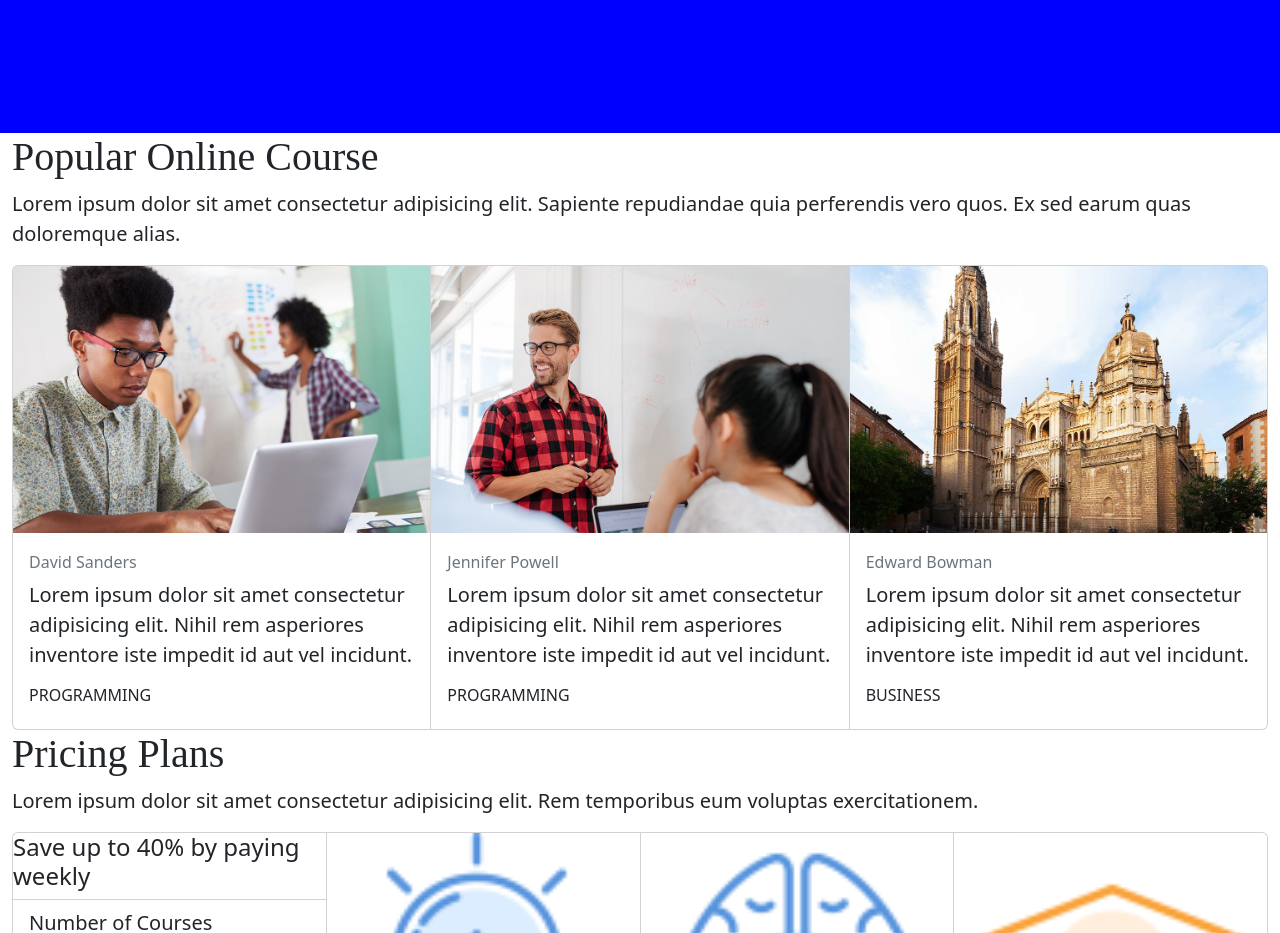
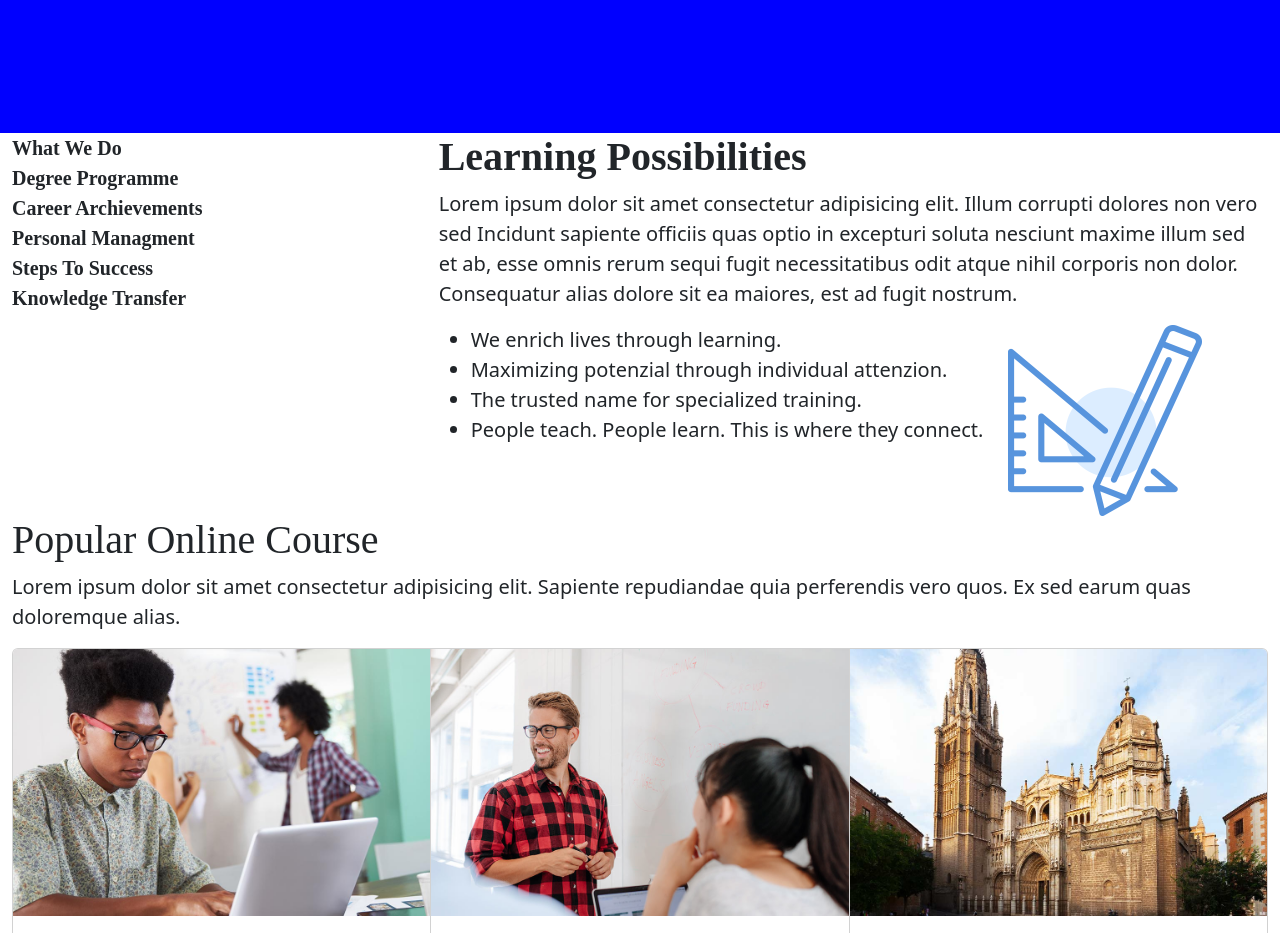
Before and after one commit to AnielloPiscopo/proj-html-vuejs, a Vue app: page / in a window 1280 px wide. Shown: the part 1060-1993 px from the top of the page. Built offline with nearby package versions, Linux system fonts and the light colour scheme.

Commit message:
Added the content in MainProgrammDetails and in MainPricingPlans components and made the substitution of some values in the components with HTML entities codes

```diff
--- a/src/components/main/AppMain.vue
+++ b/src/components/main/AppMain.vue
@@ -1,6 +1,7 @@
 <script>
 import MainIconsContainer from './MainIconsContainer.vue';
 import MainTestimonials from './MainTestimonials.vue';
+import MainProgrammDetails from './MainProgrammDetails.vue';
 import MainCourses from './MainCourses.vue';
 import MainPricingPlans from './MainPricingPlans.vue';
 
@@ -9,6 +10,7 @@ export default {
     components: {
         MainIconsContainer,
         MainTestimonials,
+        MainProgrammDetails,
         MainCourses,
         MainPricingPlans,
     }
@@ -20,6 +22,7 @@ export default {
     <main>
         <MainIconsContainer />
         <MainTestimonials />
+        <MainProgrammDetails />
         <MainCourses />
         <MainPricingPlans />
     </main>
--- a/src/components/main/MainCourses.vue
+++ b/src/components/main/MainCourses.vue
@@ -68,6 +68,6 @@ export default {
     </section>
 </template>
 
-<style lang="scss">
+<style lang="scss" scoped>
 
 </style>
--- a/src/components/main/MainPricingPlans.vue
+++ b/src/components/main/MainPricingPlans.vue
@@ -71,14 +71,14 @@ export default {
 
             <div class="card-group">
                 <div class="card" style="width: 18rem;">
-                    <h4 class="card-title">Save up to 40% by paying weekly</h4>
+                    <h4 class="card-title">Save up to 40&#37; by paying weekly</h4>
                     <ul v-for="key in Object.keys(plansList[0]).splice(3, 10)" class="list-group list-group-flush">
                         <li class="list-group-item">{{ key }}</li>
                     </ul>
                 </div>
 
-                <div v-for="plan, index in plansList" class="card" :class="(planActiveIndex = index) ? 'my_active' : ''"
-                    style="width: 18rem;" :key="index">
+                <div v-for="plan, index in plansList" class="card"
+                    :class="(planActiveIndex === index) ? 'my_active' : ''" style="width: 18rem;" :key="index">
                     <div class="container-fluid">
                         <img class="card-img-top"
                             :src="store.getImgPath(plansIconsImgPath + plan.imgPath + plansIconsImgExtension)"
@@ -104,6 +104,6 @@ export default {
     </section>
 </template>
 
-<style lang="scss">
+<style lang="scss" scoped>
 
 </style>
--- /dev/null
+++ b/src/components/main/MainProgrammDetails.vue
@@ -0,0 +1,141 @@
+<script>
+import { store } from '../../store';
+
+export default {
+    name: 'MainProgrammDetails',
+
+    data() {
+        return {
+            store,
+            activeProgrammInfoIndex: 0,
+            imgsPath: 'h12-tabs-icon-',
+            imgsExtension: '.png',
+
+            programmInfoList: [
+                'What We Do',
+                'Degree Programme',
+                'Career Archievements',
+                'Personal Managment',
+                'Steps To Success',
+                'Knowledge Transfer',
+            ],
+
+            programmDetailsList: [
+                {
+                    title: 'Learning Possibilities',
+                    text: 'Lorem ipsum dolor sit amet consectetur adipisicing elit. Illum corrupti dolores non vero sed Incidunt sapiente officiis quas optio in excepturi soluta nesciunt maxime illum sed et ab, esse omnis rerum sequi fugit necessitatibus odit atque nihil corporis non dolor. Consequatur alias dolore sit ea maiores, est ad fugit nostrum.',
+                    list: [
+                        'We enrich lives through learning.',
+                        'Maximizing potenzial through individual attenzion.',
+                        'The trusted name for specialized training.',
+                        'People teach. People learn. This is where they connect.'
+                    ]
+                },
+
+
+                {
+                    title: 'Learning Possibilities',
+                    text: 'Lorem ipsum dolor sit amet consectetur adipisicing elit. Illum corrupti dolores non vero sed Incidunt sapiente officiis quas optio in excepturi soluta nesciunt maxime illum sed et ab, esse omnis rerum sequi fugit necessitatibus odit atque nihil corporis non dolor. Consequatur alias dolore sit ea maiores, est ad fugit nostrum.',
+                    list: [
+                        'We enrich lives through learning.',
+                        'Maximizing potenzial through individual attenzion.',
+                        'The trusted name for specialized training.',
+                        'People teach. People learn. This is where they connect.'
+                    ]
+                },
+
+                {
+                    title: 'Learning Possibilities',
+                    text: 'Lorem ipsum dolor sit amet consectetur adipisicing elit. Illum corrupti dolores non vero sed Incidunt sapiente officiis quas optio in excepturi soluta nesciunt maxime illum sed et ab, esse omnis rerum sequi fugit necessitatibus odit atque nihil corporis non dolor. Consequatur alias dolore sit ea maiores, est ad fugit nostrum.',
+                    list: [
+                        'We enrich lives through learning.',
+                        'Maximizing potenzial through individual attenzion.',
+                        'The trusted name for specialized training.',
+                        'People teach. People learn. This is where they connect.'
+                    ]
+                },
+
+                {
+                    title: 'Learning Possibilities',
+                    text: 'Lorem ipsum dolor sit amet consectetur adipisicing elit. Illum corrupti dolores non vero sed Incidunt sapiente officiis quas optio in excepturi soluta nesciunt maxime illum sed et ab, esse omnis rerum sequi fugit necessitatibus odit atque nihil corporis non dolor. Consequatur alias dolore sit ea maiores, est ad fugit nostrum.',
+                    list: [
+                        'We enrich lives through learning.',
+                        'Maximizing potenzial through individual attenzion.',
+                        'The trusted name for specialized training.',
+                        'People teach. People learn. This is where they connect.'
+                    ]
+                },
+
+                {
+                    title: 'Learning Possibilities',
+                    text: 'Lorem ipsum dolor sit amet consectetur adipisicing elit. Illum corrupti dolores non vero sed Incidunt sapiente officiis quas optio in excepturi soluta nesciunt maxime illum sed et ab, esse omnis rerum sequi fugit necessitatibus odit atque nihil corporis non dolor. Consequatur alias dolore sit ea maiores, est ad fugit nostrum.',
+                    list: [
+                        'We enrich lives through learning.',
+                        'Maximizing potenzial through individual attenzion.',
+                        'The trusted name for specialized training.',
+                        'People teach. People learn. This is where they connect.'
+                    ]
+                },
+
+                {
+                    title: 'Learning Possibilities',
+                    text: 'Lorem ipsum dolor sit amet consectetur adipisicing elit. Illum corrupti dolores non vero sed Incidunt sapiente officiis quas optio in excepturi soluta nesciunt maxime illum sed et ab, esse omnis rerum sequi fugit necessitatibus odit atque nihil corporis non dolor. Consequatur alias dolore sit ea maiores, est ad fugit nostrum.',
+                    list: [
+                        'We enrich lives through learning.',
+                        'Maximizing potenzial through individual attenzion.',
+                        'The trusted name for specialized training.',
+                        'People teach. People learn. This is where they connect.'
+                    ]
+                },
+            ]
+        }
+    }
+}
+</script>
+
+<template>
+    <section id="programm-details">
+        <div class="container-fluid">
+            <div class="row">
+                <div class="col-4">
+                    <ul class="list-unstyled">
+                        <li v-for="programmInfo, index in programmInfoList" :key="index" class="my_font-serif fw-bold"
+                            :class="(activeProgrammInfoIndex === index) ? 'my_active' : ''">{{ programmInfo }}</li>
+                    </ul>
+
+                    <div class="my_img-container">
+
+                    </div>
+                </div>
+
+                <div class="col-8">
+                    <h1 class="my_font-serif fw-bold">{{ programmDetailsList[activeProgrammInfoIndex].title }}</h1>
+
+                    <p>{{ programmDetailsList[activeProgrammInfoIndex].text }}</p>
+
+                    <div class="row">
+                        <div class="col-8">
+                            <ul>
+                                <li v-for="elementList in programmDetailsList[activeProgrammInfoIndex].list">{{
+                                    elementList
+                                }}
+                                </li>
+                            </ul>
+                        </div>
+
+                        <div class="col-1">
+                            <div class="my_img-container">
+                                <img :src="store.getImgPath(imgsPath + (activeProgrammInfoIndex + 1) + imgsExtension)"
+                                    alt="">
+                            </div>
+                        </div>
+                    </div>
+                </div>
+            </div>
+        </div>
+    </section>
+</template>
+
+<style lang="" scoped>
+
+</style>
```
Also changed, not shown: src/components/main/MainClientsLogoContainer.vue (added, +27 -0 lines), src/components/main/MainPartnersLogoContainer.vue (deleted).
